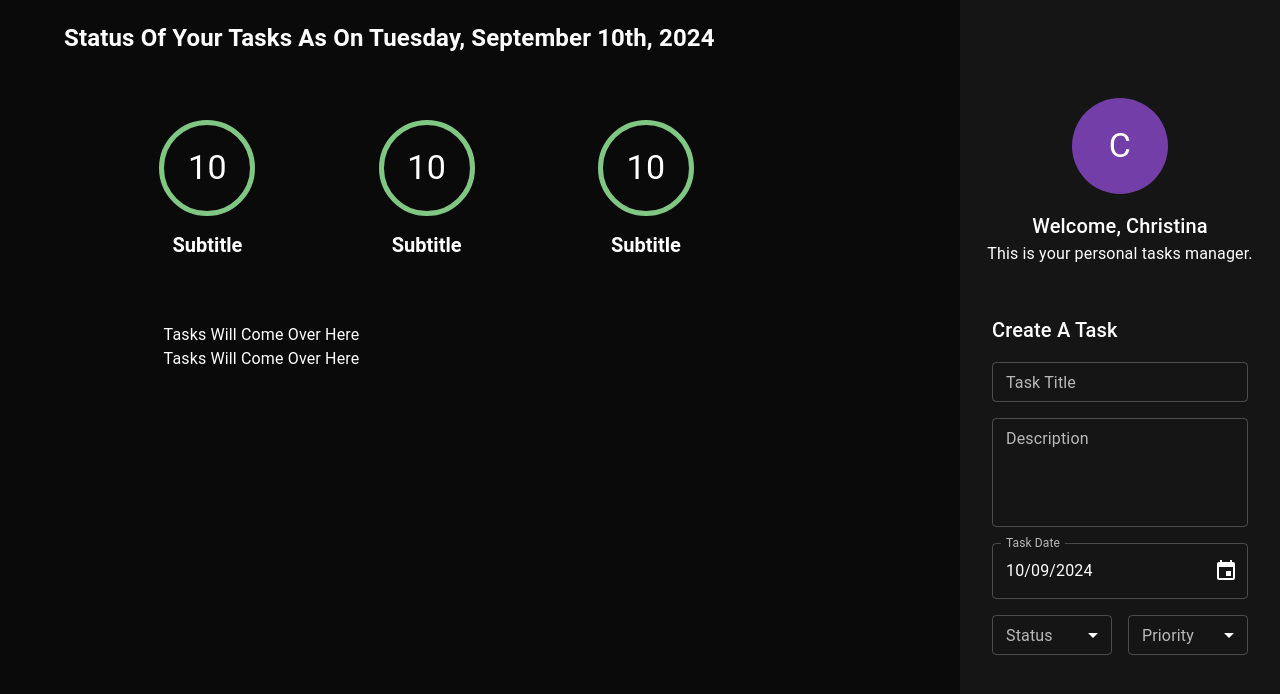
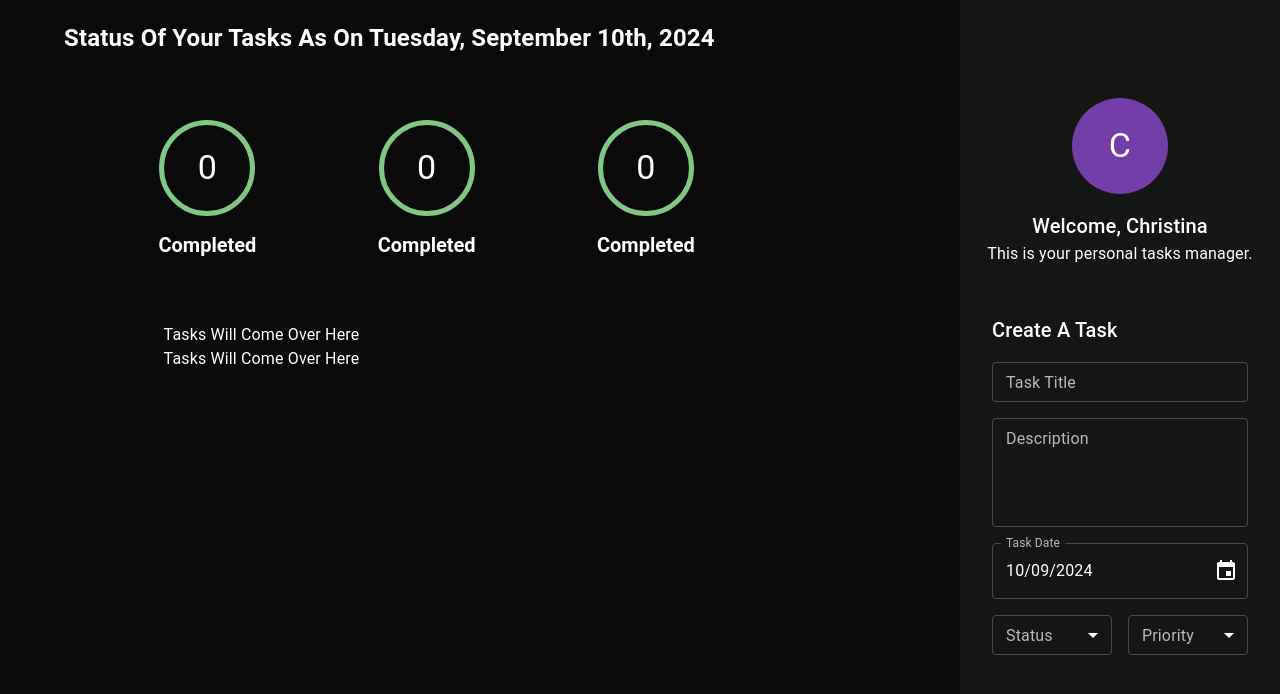
Before and after one commit to chochristinak/typescript-task-app, a React (Create React App) app: page / in a window 1280 px wide. Shown: the top 694 px of the page. Built offline with nearby package versions, Linux system fonts and the light colour scheme.

Commit message:
Add correct label helper function

```diff
--- /dev/null
+++ b/src/components/taskCounter/helpers/emitCorrectLabel.ts
@@ -0,0 +1,13 @@
+import { TaskCounterStatusType } from "../interfaces/ITaskCounter";
+import { Status } from "../../createTaskForm/enums/Status";
+
+export const emitCorrectLabel = (status: TaskCounterStatusType): string => {
+  switch (status) {
+    case Status.todo:
+      return `Todo's`;
+    case Status.inProgress:
+      return "In Progress";
+    case Status.completed:
+      return "Completed";
+  }
+};
--- a/src/components/taskCounter/taskCounter.tsx
+++ b/src/components/taskCounter/taskCounter.tsx
@@ -1,9 +1,11 @@
 import React, { FC, ReactElement } from "react";
 import { Avatar, Box, Typography } from "@mui/material";
+
 import { ITaskCounter } from './interfaces/ITaskCounter';
 import { Status } from '../createTaskForm/enums/Status';
 import { emitCorrectBorderColor } from "./helpers/emitCorrectBorderColor";
-
+import { emitCorrectLabel } from "./helpers/emitCorrectLabel";
+import PropTypes from 'prop-types';
 
 export const TaskCounter: FC<ITaskCounter> = (
     props,
@@ -31,7 +33,7 @@
           }}
         >
           <Typography color="#ffffff" variant="h4">
-            10
+            {count}
           </Typography>
         </Avatar>
         <Typography
@@ -40,9 +42,19 @@
           fontSize="20px"
           variant="h5"
         >
-          Subtitle
+          {emitCorrectLabel(status)}
         </Typography>
       </Box>
     </>
   );
 };
+
+TaskCounter.propTypes = {
+    count: PropTypes.number,
+    status: PropTypes.oneOf([
+        Status.todo,
+        Status.inProgress,
+        Status.completed,
+ ]),
+
+}
```
